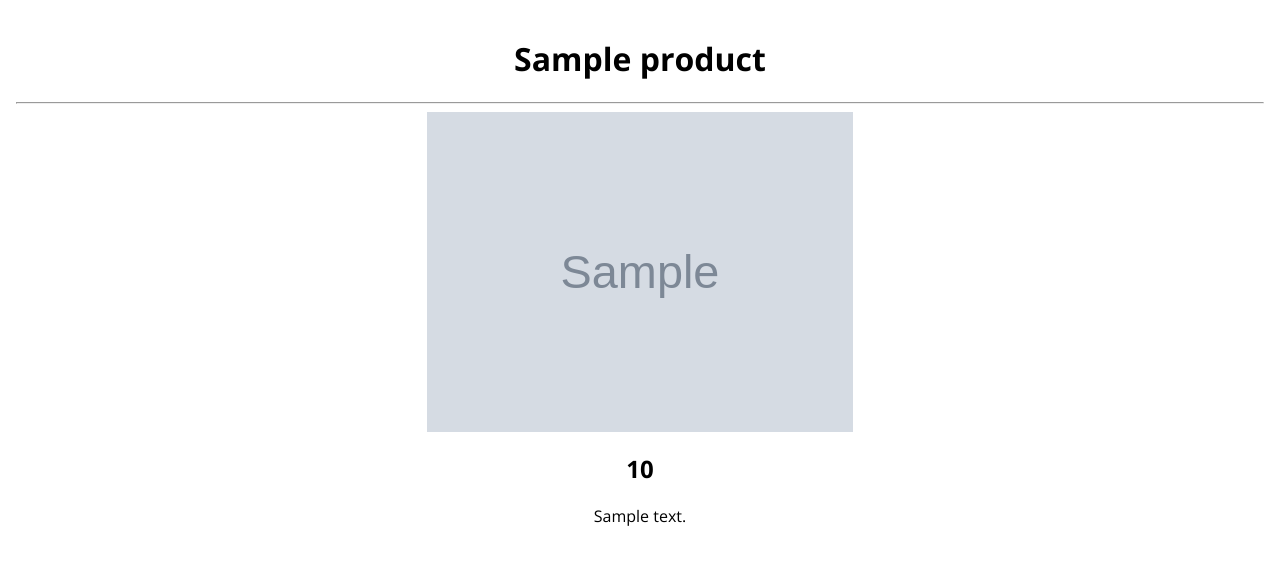
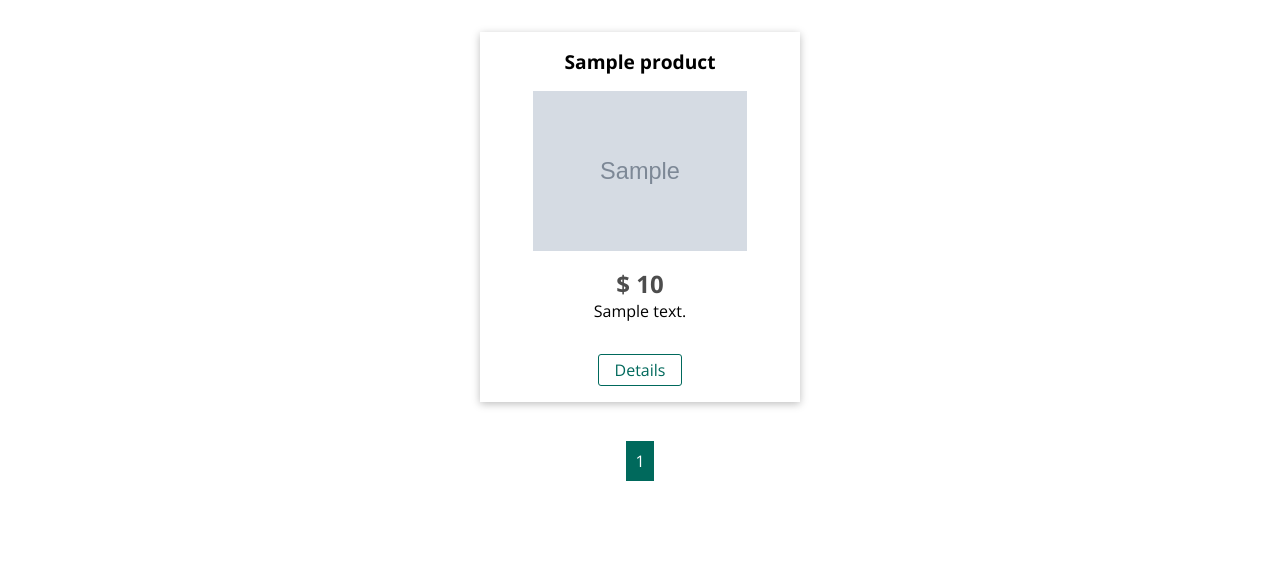
Before and after one commit to devi5040/Node-Learning, a Node server app: page /products/600000000000000000000001 in a window 1280 px wide. Shown: the part 56-621 px from the top of the page. Run offline with Node 20, Linux system fonts and the light colour scheme; tables that the repository leaves empty hold one stand-in row (values such as "Sample post"); grey boxes marked "Sample" are stand-in pictures; some libraries are stand-ins or nearby versions.

Commit message:
completed pagination

```diff
--- a/pagination/controllers/shop.js
+++ b/pagination/controllers/shop.js
@@ -1,22 +1,24 @@
-const fs = require('fs');
-const path = require('path');
+const fs = require("fs");
+const path = require("path");
 
-const PDFDocument = require('pdfkit');
+const PDFDocument = require("pdfkit");
 
-const Product = require('../models/product');
-const Order = require('../models/order');
+const Product = require("../models/product");
+const Order = require("../models/order");
+
+const ITEMS_PER_PAGE = 2;
 
 exports.getProducts = (req, res, next) => {
   Product.find()
-    .then(products => {
+    .then((products) => {
       console.log(products);
-      res.render('shop/product-list', {
+      res.render("shop/product-list", {
         prods: products,
-        pageTitle: 'All Products',
-        path: '/products'
+        pageTitle: "All Products",
+        path: "/products",
       });
     })
-    .catch(err => {
+    .catch((err) => {
       const error = new Error(err);
       error.httpStatusCode = 500;
       return next(error);
@@ -24,16 +26,30 @@ exports.getProducts = (req, res, next) => {
 };
 
 exports.getProduct = (req, res, next) => {
-  const prodId = req.params.productId;
-  Product.findById(prodId)
-    .then(product => {
-      res.render('shop/product-detail', {
-        product: product,
-        pageTitle: product.title,
-        path: '/products'
+  let totalItems;
+  const page = +req.query.page || 1;
+  Product.find()
+    .countDocuments()
+    .then((numProducts) => {
+      totalItems = numProducts;
+      return Product.find()
+        .skip((page - 1) * ITEMS_PER_PAGE)
+        .limit(ITEMS_PER_PAGE);
+    })
+    .then((products) => {
+      res.render("shop/product-list", {
+        prods: products,
+        pageTitle: "Products",
+        path: "/products",
+        currentPage: page,
+        hasNextPage: ITEMS_PER_PAGE * page < totalItems,
+        hasPreviousPage: page > 1,
+        nextPage: page + 1,
+        previousPage: page - 1,
+        lastPage: Math.ceil(totalItems / ITEMS_PER_PAGE),
       });
     })
-    .catch(err => {
+    .catch((err) => {
       const error = new Error(err);
       error.httpStatusCode = 500;
       return next(error);
@@ -41,15 +57,30 @@ exports.getProduct = (req, res, next) => {
 };
 
 exports.getIndex = (req, res, next) => {
+  let totalItems;
+  const page = +req.query.page || 1;
   Product.find()
-    .then(products => {
-      res.render('shop/index', {
+    .countDocuments()
+    .then((numProducts) => {
+      totalItems = numProducts;
+      return Product.find()
+        .skip((page - 1) * ITEMS_PER_PAGE)
+        .limit(ITEMS_PER_PAGE);
+    })
+    .then((products) => {
+      res.render("shop/index", {
         prods: products,
-        pageTitle: 'Shop',
-        path: '/'
+        pageTitle: "Shop",
+        path: "/",
+        currentPage: page,
+        hasNextPage: ITEMS_PER_PAGE * page < totalItems,
+        hasPreviousPage: page > 1,
+        nextPage: page + 1,
+        previousPage: page - 1,
+        lastPage: Math.ceil(totalItems / ITEMS_PER_PAGE),
       });
     })
-    .catch(err => {
+    .catch((err) => {
       const error = new Error(err);
       error.httpStatusCode = 500;
       return next(error);
@@ -58,17 +89,17 @@ exports.getIndex = (req, res, next) => {
 
 exports.getCart = (req, res, next) => {
   req.user
-    .populate('cart.items.productId')
+    .populate("cart.items.productId")
     .execPopulate()
-    .then(user => {
+    .then((user) => {
       const products = user.cart.items;
-      res.render('shop/cart', {
-        path: '/cart',
-        pageTitle: 'Your Cart',
-        products: products
+      res.render("shop/cart", {
+        path: "/cart",
+        pageTitle: "Your Cart",
+        products: products,
       });
     })
-    .catch(err => {
+    .catch((err) => {
       const error = new Error(err);
       error.httpStatusCode = 500;
       return next(error);
@@ -78,14 +109,14 @@ exports.getCart = (req, res, next) => {
 exports.postCart = (req, res, next) => {
   const prodId = req.body.productId;
   Product.findById(prodId)
-    .then(product => {
+    .then((product) => {
       return req.user.addToCart(product);
     })
-    .then(result => {
+    .then((result) => {
       console.log(result);
-      res.redirect('/cart');
+      res.redirect("/cart");
     })
-    .catch(err => {
+    .catch((err) => {
       const error = new Error(err);
       error.httpStatusCode = 500;
       return next(error);
@@ -96,10 +127,10 @@ exports.postCartDeleteProduct = (req, res, next) => {
   const prodId = req.body.productId;
   req.user
     .removeFromCart(prodId)
-    .then(result => {
-      res.redirect('/cart');
+    .then((result) => {
+      res.redirect("/cart");
     })
-    .catch(err => {
+    .catch((err) => {
       const error = new Error(err);
       error.httpStatusCode = 500;
       return next(error);
@@ -108,28 +139,28 @@ exports.postCartDeleteProduct = (req, res, next) => {
 
 exports.postOrder = (req, res, next) => {
   req.user
-    .populate('cart.items.productId')
+    .populate("cart.items.productId")
     .execPopulate()
-    .then(user => {
-      const products = user.cart.items.map(i => {
+    .then((user) => {
+      const products = user.cart.items.map((i) => {
         return { quantity: i.quantity, product: { ...i.productId._doc } };
       });
       const order = new Order({
         user: {
           email: req.user.email,
-          userId: req.user
+          userId: req.user,
         },
-        products: products
+        products: products,
       });
       return order.save();
     })
-    .then(result => {
+    .then((result) => {
       return req.user.clearCart();
     })
     .then(() => {
-      res.redirect('/orders');
+      res.redirect("/orders");
     })
-    .catch(err => {
+    .catch((err) => {
       const error = new Error(err);
       error.httpStatusCode = 500;
       return next(error);
@@ -137,15 +168,15 @@ exports.postOrder = (req, res, next) => {
 };
 
 exports.getOrders = (req, res, next) => {
-  Order.find({ 'user.userId': req.user._id })
-    .then(orders => {
-      res.render('shop/orders', {
-        path: '/orders',
-        pageTitle: 'Your Orders',
-        orders: orders
+  Order.find({ "user.userId": req.user._id })
+    .then((orders) => {
+      res.render("shop/orders", {
+        path: "/orders",
+        pageTitle: "Your Orders",
+        orders: orders,
       });
     })
-    .catch(err => {
+    .catch((err) => {
       const error = new Error(err);
       error.httpStatusCode = 500;
       return next(error);
@@ -155,45 +186,45 @@ exports.getOrders = (req, res, next) => {
 exports.getInvoice = (req, res, next) => {
   const orderId = req.params.orderId;
   Order.findById(orderId)
-    .then(order => {
+    .then((order) => {
       if (!order) {
-        return next(new Error('No order found.'));
+        return next(new Error("No order found."));
       }
       if (order.user.userId.toString() !== req.user._id.toString()) {
-        return next(new Error('Unauthorized'));
+        return next(new Error("Unauthorized"));
       }
-      const invoiceName = 'invoice-' + orderId + '.pdf';
-      const invoicePath = path.join('data', 'invoices', invoiceName);
+      const invoiceName = "invoice-" + orderId + ".pdf";
+      const invoicePath = path.join("data", "invoices", invoiceName);
 
       const pdfDoc = new PDFDocument();
-      res.setHeader('Content-Type', 'application/pdf');
+      res.setHeader("Content-Type", "application/pdf");
       res.setHeader(
-        'Content-Disposition',
+        "Content-Disposition",
         'inline; filename="' + invoiceName + '"'
       );
       pdfDoc.pipe(fs.createWriteStream(invoicePath));
       pdfDoc.pipe(res);
 
-      pdfDoc.fontSize(26).text('Invoice', {
-        underline: true
+      pdfDoc.fontSize(26).text("Invoice", {
+        underline: true,
       });
-      pdfDoc.text('-----------------------');
+      pdfDoc.text("-----------------------");
       let totalPrice = 0;
-      order.products.forEach(prod => {
+      order.products.forEach((prod) => {
         totalPrice += prod.quantity * prod.product.price;
         pdfDoc
           .fontSize(14)
           .text(
             prod.product.title +
-              ' - ' +
+              " - " +
               prod.quantity +
-              ' x ' +
-              '$' +
+              " x " +
+              "$" +
               prod.product.price
           );
       });
-      pdfDoc.text('---');
-      pdfDoc.fontSize(20).text('Total Price: $' + totalPrice);
+      pdfDoc.text("---");
+      pdfDoc.fontSize(20).text("Total Price: $" + totalPrice);
 
       pdfDoc.end();
       // fs.readFile(invoicePath, (err, data) => {
@@ -211,5 +242,5 @@ exports.getInvoice = (req, res, next) => {
 
       // file.pipe(res);
     })
-    .catch(err => next(err));
+    .catch((err) => next(err));
 };
--- a/pagination/public/css/main.css
+++ b/pagination/public/css/main.css
@@ -1,4 +1,4 @@
-@import url('https://fonts.googleapis.com/css?family=Open+Sans:400,700');
+@import url("https://fonts.googleapis.com/css?family=Open+Sans:400,700");
 
 * {
   box-sizing: border-box;
@@ -7,7 +7,7 @@
 body {
   padding: 0;
   margin: 0;
-  font-family: 'Open Sans', sans-serif;
+  font-family: "Open Sans", sans-serif;
 }
 
 main {
@@ -265,7 +265,8 @@ form {
 }
 
 .pagination a:hover,
-.pagination a:active {
+.pagination a:active,
+.pagination a.active {
   background: #00695c;
   color: white;
 }
--- /dev/null
+++ b/pagination/views/includes/pagination.ejs
@@ -0,0 +1,13 @@
+<section class="pagination">
+  <% if(currentPage!==1 && previousPage !==1){%>
+  <a href="?page=1">1</a>
+  <% }%> <% if(hasPreviousPage){%>
+  <a href="?page=<%= previousPage %>"><%= previousPage %></a>
+  <% }%>
+  <a href="?page=<%= currentPage %> " class="active"><%= currentPage %></a>
+  <% if(hasNextPage) {%>
+  <a href="?page=<%= nextPage %> "><%= nextPage %></a>
+  <% }%> <% if(lastPage!==currentPage && nextPage !== lastPage) {%>
+  <a href="?page=<%= lastPage %> "><%= lastPage %></a>
+  <% }%>
+</section>
--- a/pagination/views/shop/index.ejs
+++ b/pagination/views/shop/index.ejs
@@ -30,10 +30,7 @@
                     </article>
                 <% } %>
             </div>
-            <section class="pagination">
-                <a href="/?page=1">1</a>
-                <a href="/?page=2">2</a>
-            </section>
+            <%- include('../includes/pagination.ejs',{currentPage:currentPage,previousPage:previousPage,hasNextPage:hasNextPage, hasPreviousPage:hasPreviousPage, nextPage:nextPage, lastPage:lastPage}) %>
         <% } else { %>
             <h1>No Products Found!</h1>
         <% } %>
--- a/pagination/views/shop/product-list.ejs
+++ b/pagination/views/shop/product-list.ejs
@@ -35,6 +35,7 @@
                             </article>
                             <% } %>
                     </div>
+                    <%- include('../includes/pagination.ejs',{currentPage:currentPage,previousPage:previousPage,hasNextPage:hasNextPage, hasPreviousPage:hasPreviousPage, nextPage:nextPage, lastPage:lastPage}) %>
                     <% } else { %>
                         <h1>No Products Found!</h1>
                         <% } %>
```
